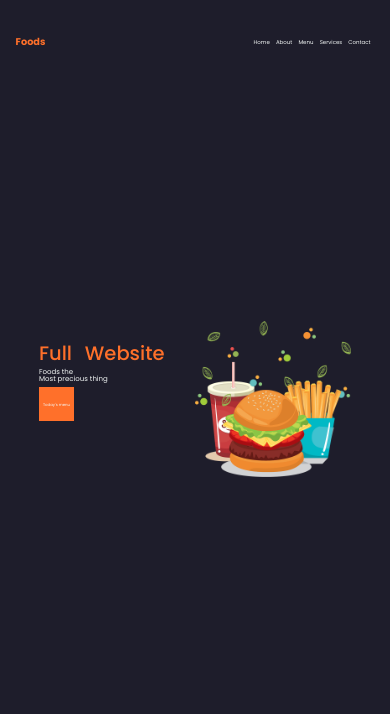
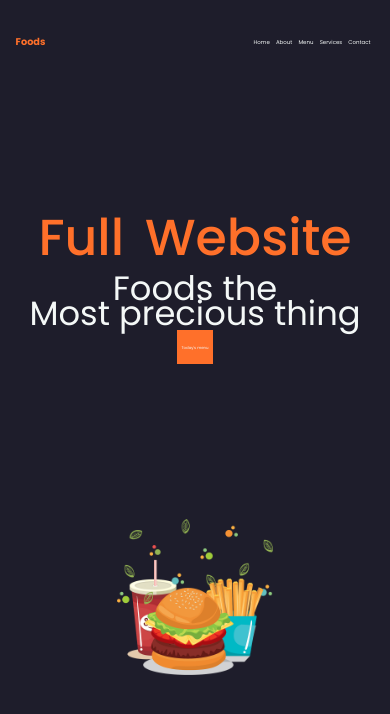
Before and after one commit to Pilotebas/proyectoJs, a plain HTML site: page views/Landing pages de hamburguesa.html in a window 390 px wide. Shown: the top 714 px of the page. Drawn offline with nearby package versions, Linux system fonts and the light colour scheme.

Commit message:
style: :art: Se empieza mdiaquire

```diff
--- a/css/Landing pages de hamburguesa.css
+++ b/css/Landing pages de hamburguesa.css
@@ -373,3 +373,37 @@ nav ul{
 .circles i {
     font-size: 32px;
 }
+
+@media (max-width: 500px) {
+    *{
+        margin: 0;
+        padding: 0;
+        box-sizing: border-box;
+    }
+    body{
+        overflow-x: hidden;
+    }
+    .home > div{
+        display: flex;
+        flex-direction: column;
+        justify-content: center;
+        margin: 0;
+    }
+    .home > div > div{
+        width: 100vw;
+        height: 50vh;
+        display: flex;
+        flex-direction: column;
+        justify-content: center;
+        align-items: center;
+        margin: 0;
+    }
+    .home > div > div h2{
+        font-size: 6vh;
+    }
+    .home > div > div p{
+        text-align: center;
+        font-size: 4vh;
+        line-height: 25px;
+    }
+}
```
